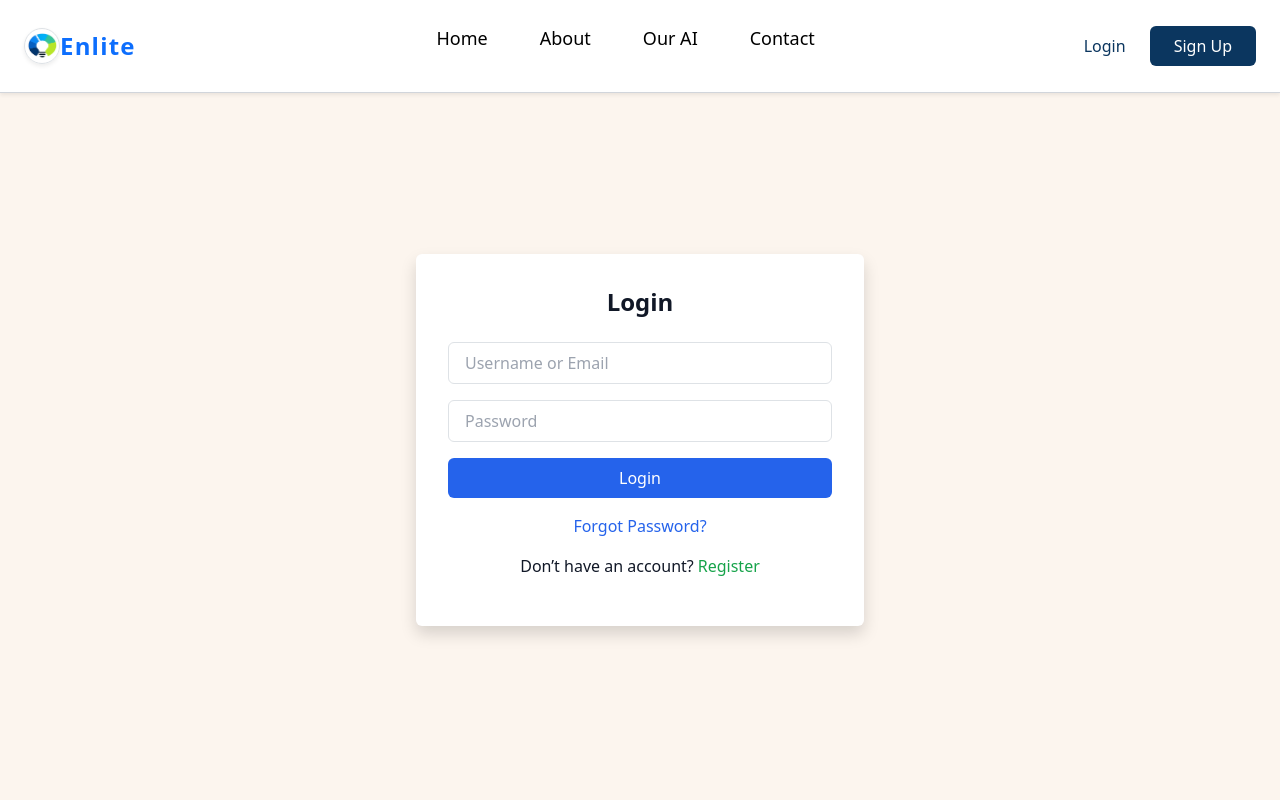
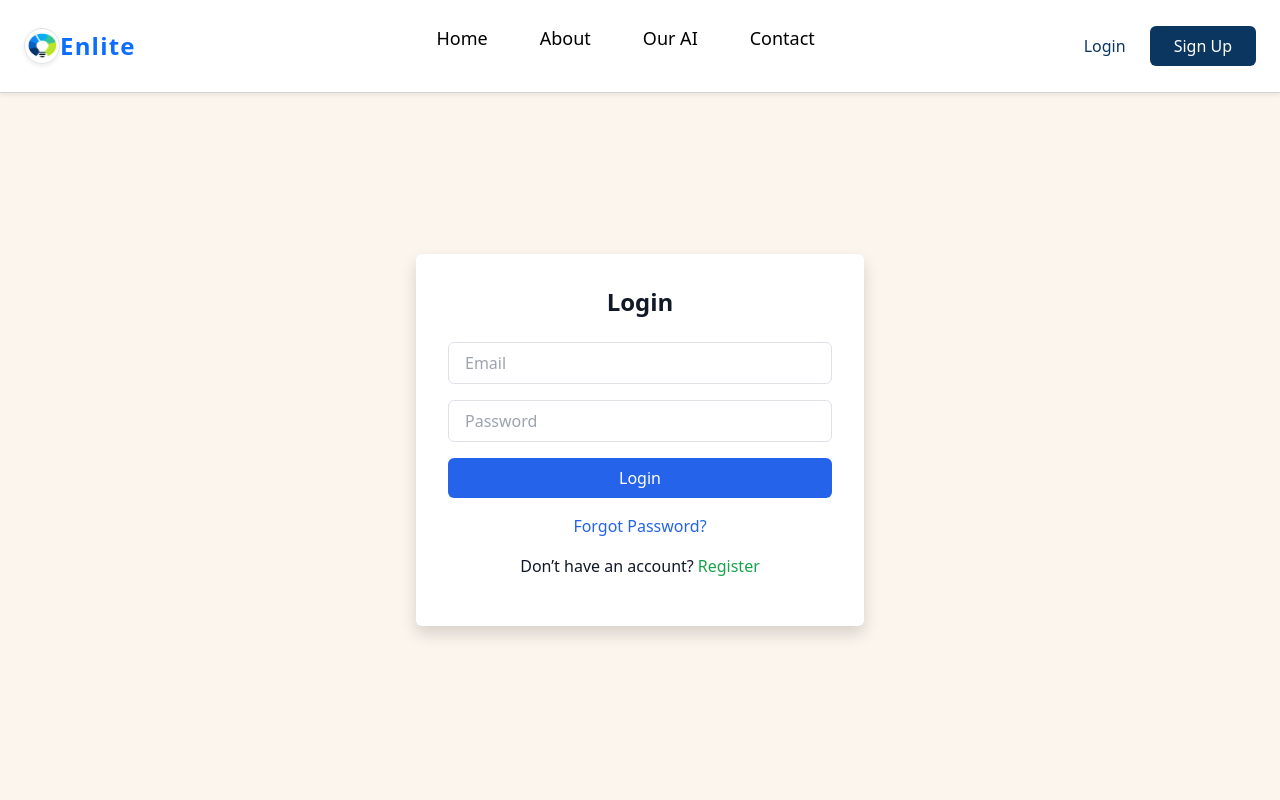
Before and after one commit to srinivas-191/enlite-new-project, a React (Vite) app: page /login in a window 1280 px wide. Shown: the top 800 px of the page. Built offline with nearby package versions, Linux system fonts and the light colour scheme; no server answers.

Commit message:
login fixed

```diff
--- a/src/pages/LoginPage.jsx
+++ b/src/pages/LoginPage.jsx
@@ -90,7 +90,7 @@ export default function LoginPage() {
           <input
             value={identifier}
             onChange={(e) => setIdentifier(e.target.value)}
-            placeholder="Username or Email"
+            placeholder="Email"
             className="w-full border px-3 py-2 rounded"
             required
           />
```
